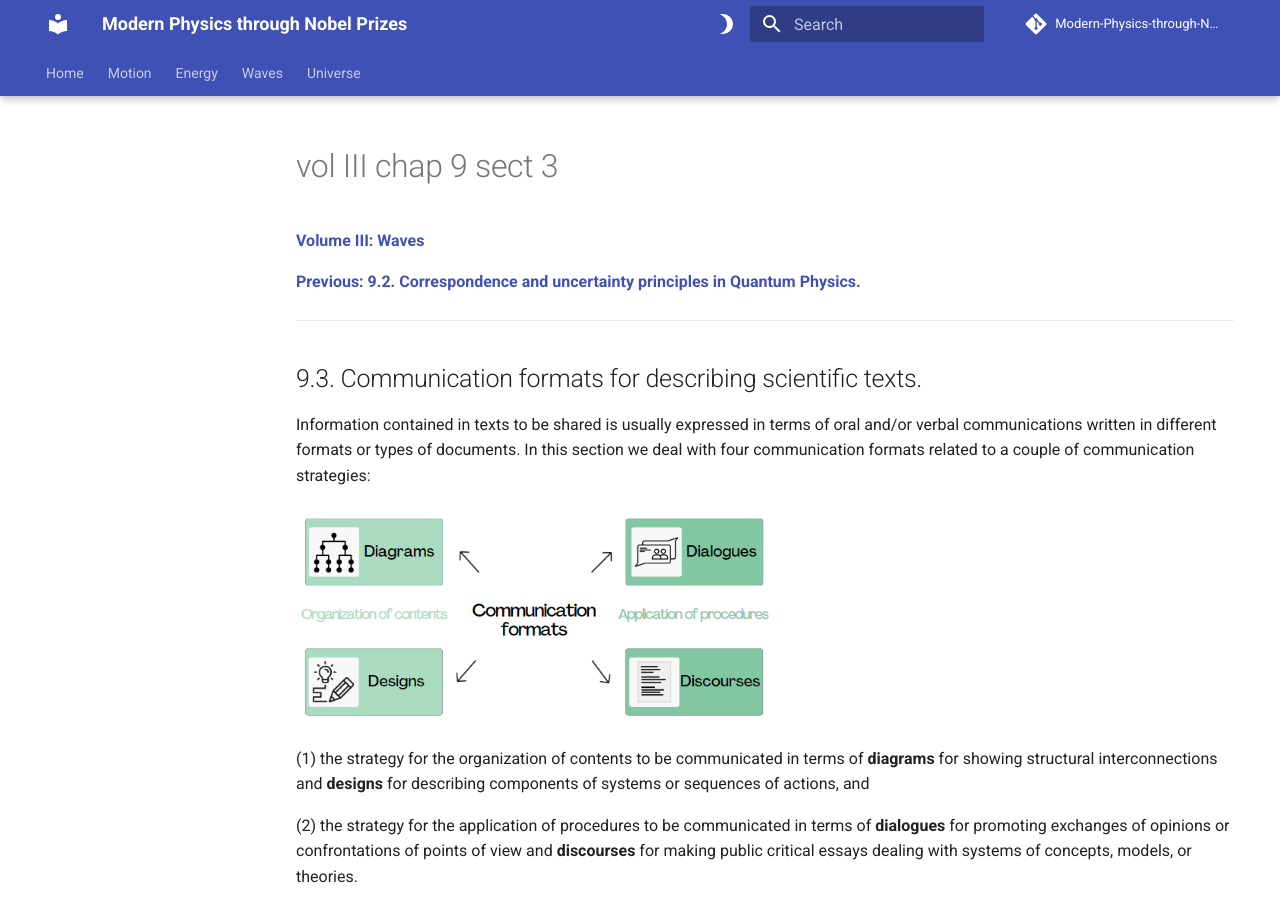
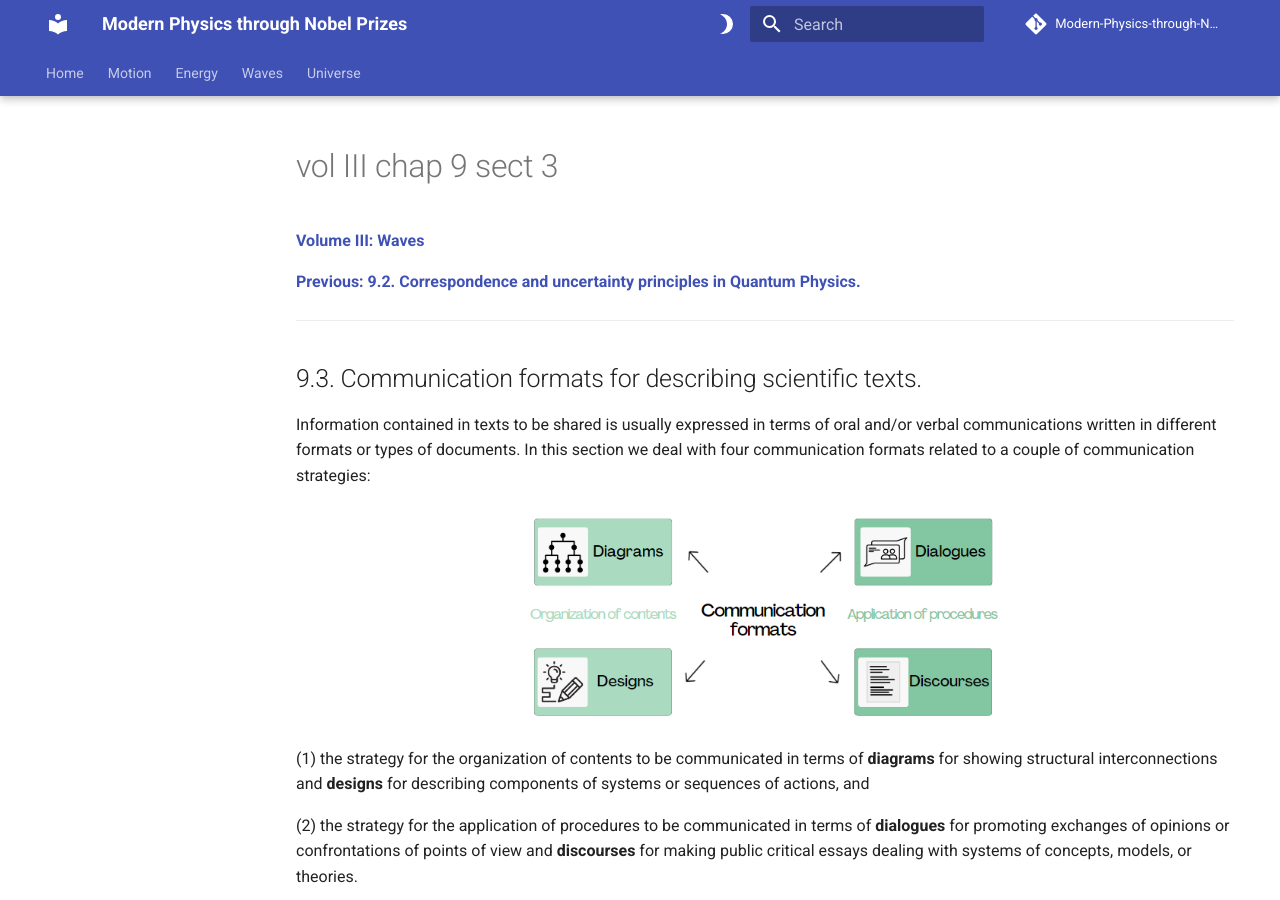
Before and after one commit to modphysnobel/modphysnobel.github.io, an MkDocs documentation site: the page built from docs/vol-III/vol-III-chap-9-sect-3.md, in a window 1280 px wide and 900 px high. Built offline with MkDocs 1.6.1 and Material for MkDocs 9.7.7, drawn with Linux system fonts in a browser that asks for light colours; some web fonts are replaced; comment, search, counter and statistics services are not loaded.

Commit message:
Update vol-III-chap-9-sect-3.md

```diff
--- a/docs/vol-III/vol-III-chap-9-sect-3.md
+++ b/docs/vol-III/vol-III-chap-9-sect-3.md
@@ -9,7 +9,9 @@
 
 Information contained in texts to be shared is usually expressed in terms of oral and/or verbal communications written in different formats or types of documents. In this section we deal with four communication formats related to a couple of communication strategies:
 
-![Fig 1](./figs/chap-9-sect-3-fig3.PNG){width=480}
+<p align="center" width="100%">
+    <img width="480" src="https://github.com/modphysnobel/modphysnobel.github.io/blob/main/docs/vol-III/figs/chap-9-sect-3-fig3.PNG?raw=true">
+</p>
 
 (1) the strategy for the organization of contents to be communicated in terms of **diagrams** for showing structural interconnections and **designs** for describing components of systems or sequences of actions, and
 
@@ -19,7 +21,11 @@
 
 !!! info "(1). Flux **diagram** for obtaining de Broglie equation $p = h/λ$ (as described in Section 9.1 and explained in his Nobel Lecture)."
 
-	![Fig1](./figs/chap-9-sect-3-fig1.JPG){width="600"}
+
+	<p align="center">
+	![Fig8](./figs/chap-9-sect-3-fig1.JPG){width="480"}
+	</p>
+
 
 !!! info "(2). Experimental **designs** explained by Davisson and by Thomson in their Nobel Lectures."
 
@@ -27,7 +33,9 @@
 
 	In Davisson-Germer experiment a gun produced an electron beam that was directed perpendicular onto the surface of a crystal that can be rotated about the beam axis. Afterwards, scattered waves were registered in a collector galvanometer (Figure 9.3a). Strong reflections were observed at an angle $θ = 50°$ when the accelerated voltage was 54 volts (Figure 9.3b). At this voltage the observed peak in the pattern of dispersed electrons was a qualitative demonstration of the validity of de Broglie´s hypothesis $p = h/λ$.
 
-	![Fig2](./figs/chap-9-sect-3-fig2.JPG){width="600"}
+	<p align="center">
+	![Fig8](./figs/chap-9-sect-3-fig2.JPG){width="480"}
+	</p>
 
 	Source: based on Figures 1 and 2 in Davisson’s Nobel Lecture. . MLA style: Nobel Lecture. NobelPrize.org. Nobel Prize Outreach AB 2023. Mon. 20 Feb 2023. https://www.nobelprize.org/prizes/physics/1937/davisson/lecture/
 
```
